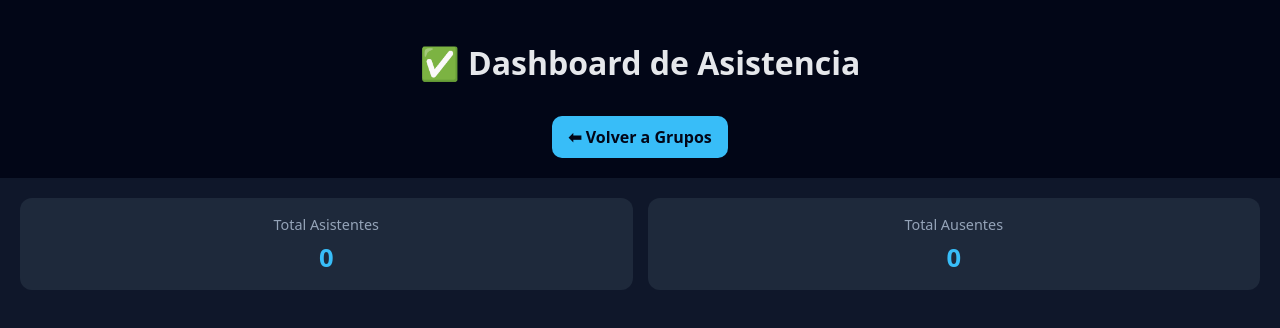
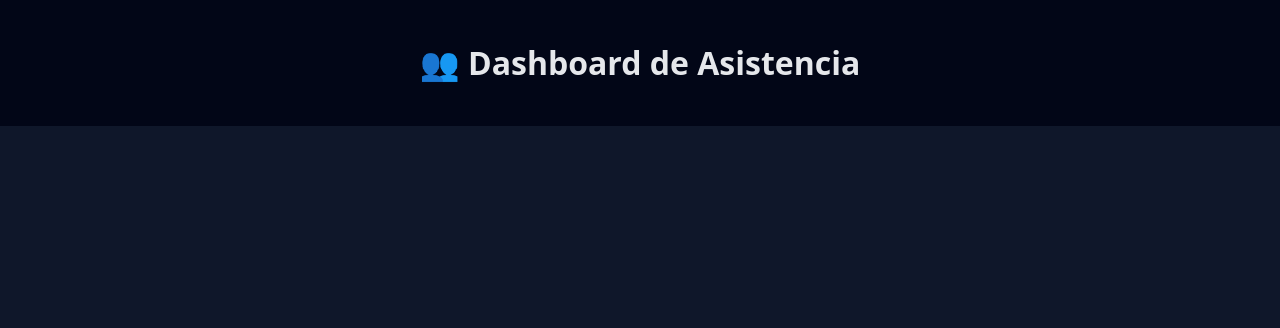
Before and after one commit to Brayn1822/dASBOARD, a plain HTML site: page asistencia/index.html in a window 1280 px wide. Drawn offline with Linux system fonts and the light colour scheme; files that its build step writes are made by us from their sources.

Commit message:
Update index.html

```diff
--- a/asistencia/index.html
+++ b/asistencia/index.html
@@ -4,25 +4,13 @@
   <meta charset="UTF-8">
   <title>Dashboard de Asistencia</title>
   <meta name="viewport" content="width=device-width, initial-scale=1.0">
-  <link rel="stylesheet" href="../styles.css">
+  <link rel="stylesheet" href="styles.css">
 </head>
 <body>
 
 <header>
-  <h1>✅ Dashboard de Asistencia</h1>
-  <a href="../index.html" class="btn-link">⬅ Volver a Grupos</a>
+  <h1>👥 Dashboard de Asistencia</h1>
 </header>
-
-<section class="kpis">
-  <div class="kpi">
-    <span>Total Asistentes</span>
-    <strong id="totalAsistentes">0</strong>
-  </div>
-  <div class="kpi">
-    <span>Total Ausentes</span>
-    <strong id="totalAusentes">0</strong>
-  </div>
-</section>
 
 <main id="dashboard"></main>
 
```
